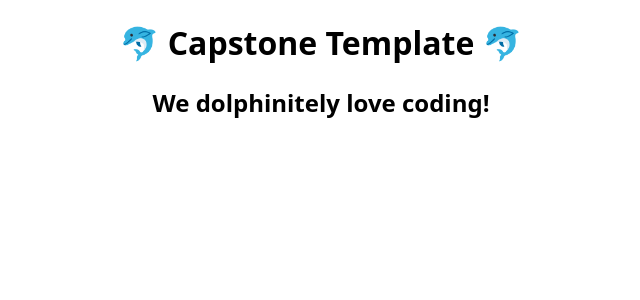
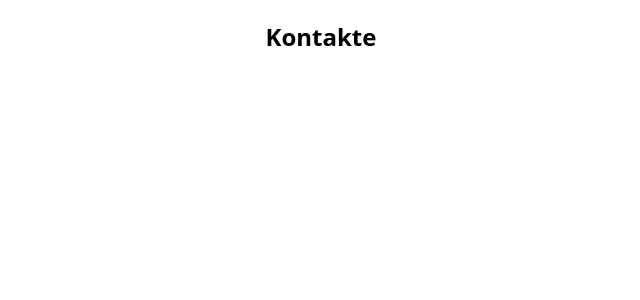
Before and after one commit to MariaRiosNavarro/mobileSimulation-propOS, a Next.js app: page / in a window 1280 px wide. Shown: the top 300 px of the page, without its empty margins (319-959 px from the left). Built offline with nearby package versions, Linux system fonts and the light colour scheme.

Commit message:
remove Subheading and Change Heading and Test

```diff
--- a/components/Heading/index.js
+++ b/components/Heading/index.js
@@ -1,6 +1,6 @@
 import styled from "styled-components";
 
-const Heading = styled.h1`
+const Heading = styled.h2`
   text-align: center;
 `;
 export default Heading;
--- a/components/SubHeading/index.js
+++ /dev/null
@@ -1,6 +0,0 @@
-import styled from "styled-components";
-
-const SubHeading = styled.h2`
-  text-align: center;
-`;
-export default SubHeading;
--- a/pages/index.js
+++ b/pages/index.js
@@ -1,11 +1,10 @@
 import Heading from "../components/Heading";
-import SubHeading from "../components/SubHeading";
+
 
 export default function Home() {
   return (
     <main>
-      <Heading>🐬 Capstone Template 🐬</Heading>
-      <SubHeading>We dolphinitely love coding!</SubHeading>
+      <Heading>Kontakte</Heading>
     </main>
   );
 }
```
Also changed, not shown: 2 other files (tests, documents, lock files or other folders).
